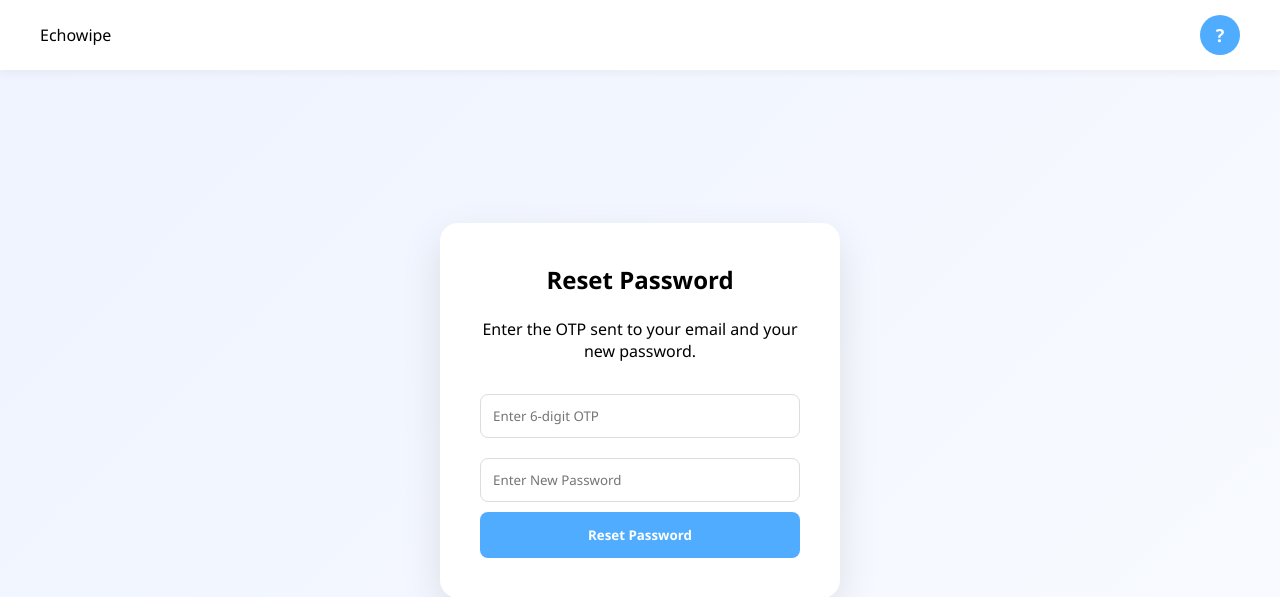
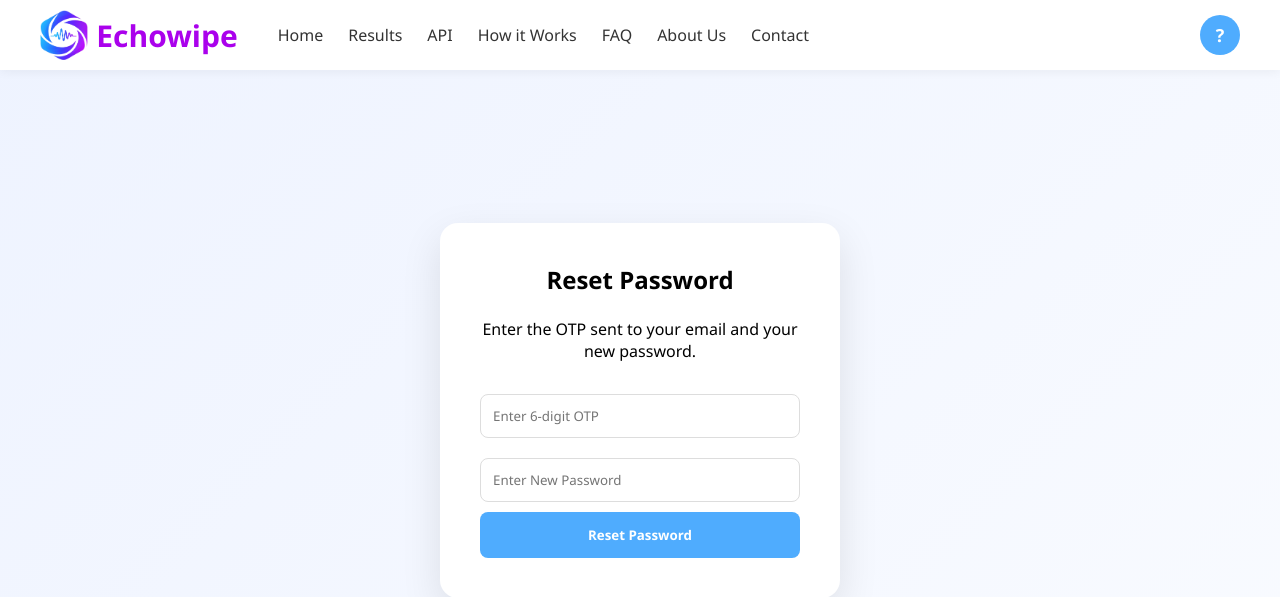
Before and after one commit to Suraj-2701/Echowipe, a Flask app: page /forgot-password-otp in a window 1280 px wide. Shown: the top 597 px of the page. Run offline with Flask 3, Linux system fonts and the light colour scheme; a user stored in the database is signed in.

Commit message:
Nav bar in to verfy otp

```diff
--- a/templates/verify_forgot_otp.html
+++ b/templates/verify_forgot_otp.html
@@ -3,6 +3,7 @@
 <head>
     <title>Verify Reset - Echowipe</title>
     <link href="https://fonts.googleapis.com/css2?family=Poppins:wght@300;400;500;600&display=swap" rel="stylesheet">
+    <link rel="icon" type="image/png" href="{{ url_for('static', filename='MainLogo.png') }}">
     <link rel="stylesheet" href="{{ url_for('static', filename='style1.css') }}">
     <style>
         body { font-family:'Poppins', sans-serif; background:linear-gradient(135deg,#eef3ff,#f9fbff); margin:0; }
@@ -15,25 +16,58 @@
 </head>
 <body>
 
+<!-- NAVBAR -->
 <div class="navbar">
-    <div class="logo">Echowipe</div>
+    <div class="left-nav">
+        <div class="logo-container">
+            <img src="{{ url_for('static', filename='MainLogo.png') }}" class="nav-logo-img">
+            <span class="logo-text">Echowipe</span>
+        </div>
+
+        <div class="nav-links">
+            <a href="{{ url_for('dashboard') }}">Home</a>
+            <a href="{{ url_for('history') }}">Results</a>
+            <a href="{{ url_for('api_docs') }}">API</a>
+            <a href="{{ url_for('how_it_works') }}">How it Works</a>
+            <a href="{{ url_for('faq') }}">FAQ</a>
+            <a href="{{ url_for('about') }}">About Us</a>
+            <a href="{{ url_for('contact') }}">Contact</a>
+        </div>
+    </div>
+
     <div class="profile">
-        <div class="profile-icon-circle" id="profileIcon">
+        <div id="profileIcon" class="profile-icon-circle">
             {{ user.first[0] | upper if user else '?' }}
         </div>
+    </div>
 
+    <!-- PROFILE DROPDOWN -->
     <div class="profile-menu" id="profileMenu">
+
         <div class="profile-top">
             <div class="profile-letter">{{ user.first[0] | upper if user else '?' }}</div>
             <div class="profile-name">{{ user.first }} {{ user.last }}</div>
             <div class="profile-email">{{ email }}</div>
         </div>
+
         <hr>
-            <div class="menu-item" onclick="window.location.href='/profile'">👤 Edit Profile</div>
-            <div class="menu-item" onclick="window.location.href='/change-password'">🔒 Change Password</div>
-            <div class="menu-item" onclick="window.location.href='/help'">❓ Help & Support</div>
-            <div class="menu-item logout" onclick="logoutUser()">⎋ Logout</div>
+
+        <div class="menu-item" onclick="window.location.href='/edit-profile'">
+        👤 Edit Profile
         </div>
+
+        <div class="menu-item" onclick="window.location.href='/change-password'">
+        🔒 Change Password
+        </div>
+
+        <div class="menu-item" onclick="window.location.href='/help'">
+        ❓ Help & Support
+        </div>
+
+        <div class="menu-item logout" onclick="logoutUser()">
+        ⎋ Logout
+        </div>
+
     </div>
 </div>
 
```
Lines whose indentation alone changed are shown as unchanged.
